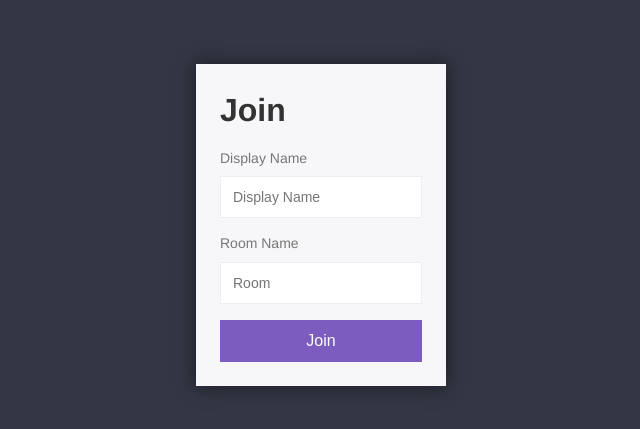
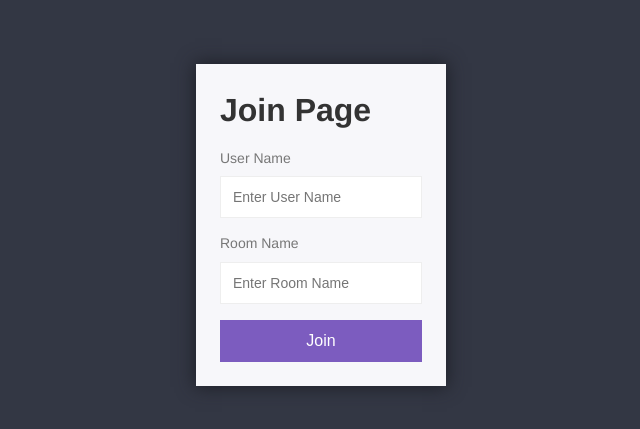
Before and after one commit to anikeat1202/node-v3-chat-app, a website: page public/index.html in a window 1280 px wide. Shown: the part 175-604 px from the top of the page, without its empty margins (319-959 px from the left). Drawn offline with Linux system fonts and the light colour scheme.

Commit message:
=updated Chatt App

```diff
--- a/public/index.html
+++ b/public/index.html
@@ -11,13 +11,13 @@
   <div class="centered-form">
 
          <div class="centered-form__box">
-            <h1>Join</h1>
+            <h1>Join Page</h1>
 
            <form action="/chat.html">
-             <label>Display Name</label>
-              <input type="text" name="username" placeholder="Display Name" required>
+             <label>User Name</label>
+              <input type="text" name="username" placeholder="Enter User Name" required>
               <label>Room Name</label>
-              <input type="text" name="room" placeholder="Room" required>
+              <input type="text" name="room" placeholder="Enter Room Name" required>
               <button>Join </button>
            </form>
 
```
Also changed, not shown: public/chat.html (+4 -4 lines), public/js/chat.js (+8 -0 lines).
